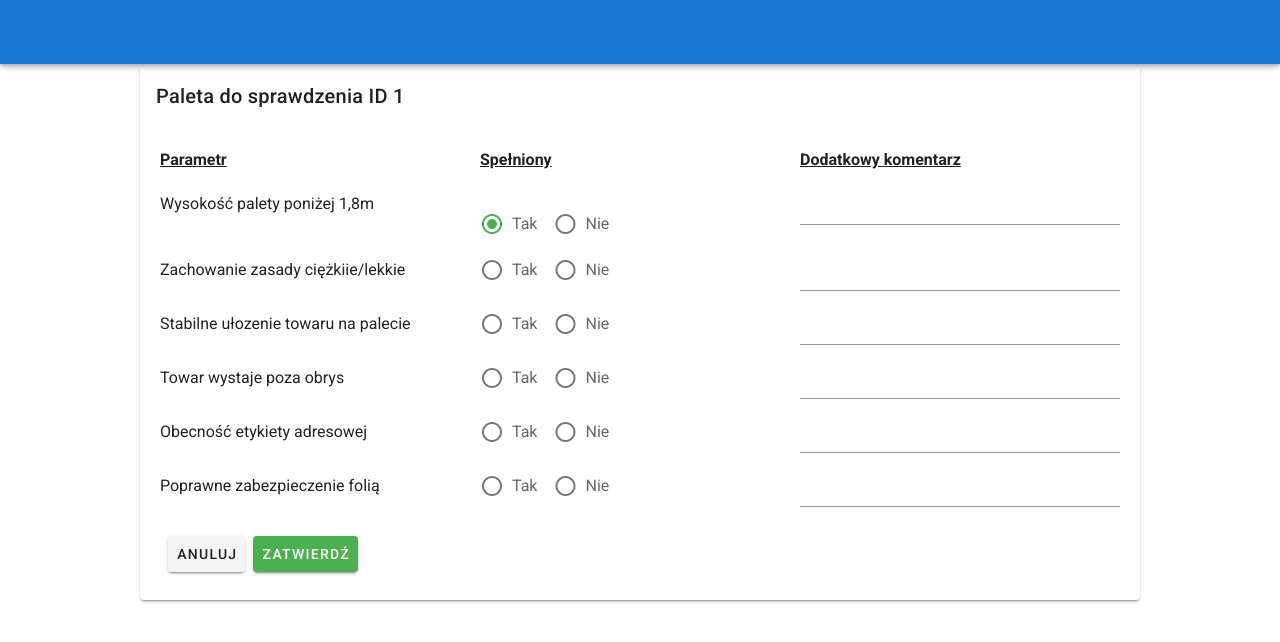
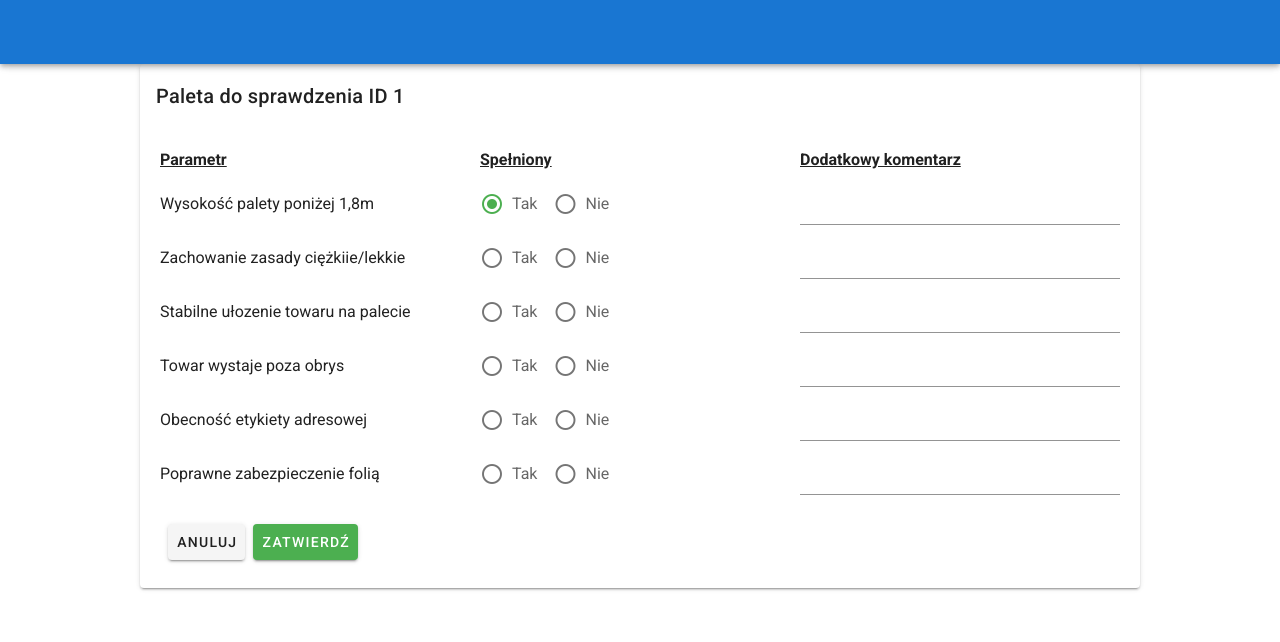
Before and after one commit to nowaczewskimarcin/pallet-check-frontend, a Vue app: page /palletcheck/1 in a window 1280 px wide. Shown: the top 642 px of the page. Built offline with nearby package versions, Linux system fonts and the light colour scheme.

Commit message:
add class to one v-radio-group

```diff
--- a/src/views/PalletCheckView.vue
+++ b/src/views/PalletCheckView.vue
@@ -22,7 +22,7 @@
                         Wysokość palety poniżej 1,8m
                     </v-col>
                     <v-col>
-                        <v-radio-group row mandatory required v-model="palletData.label1.trueOrFalse">
+                        <v-radio-group class="ma-0 pa-0" row mandatory required v-model="palletData.label1.trueOrFalse">
                             <v-radio row label="Tak" value="true" color="success"></v-radio>
                             <v-radio row label="Nie" value="false" color="error"></v-radio>
                         </v-radio-group>
```
